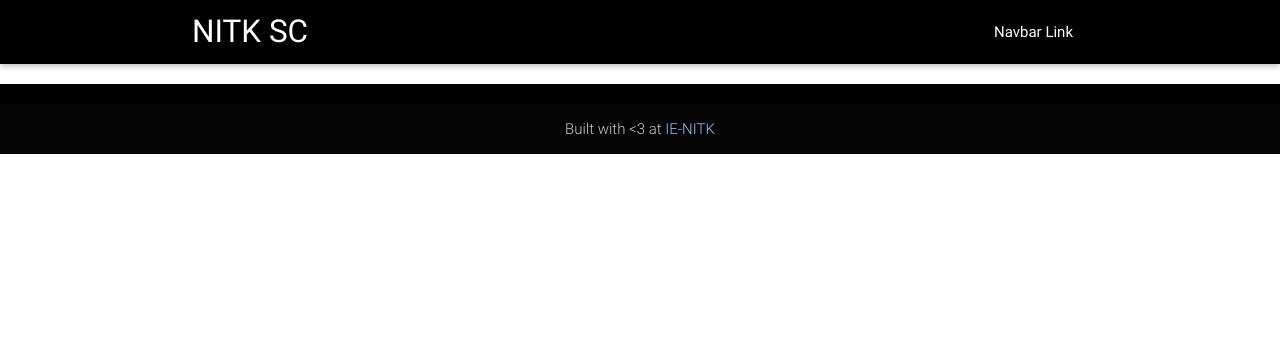
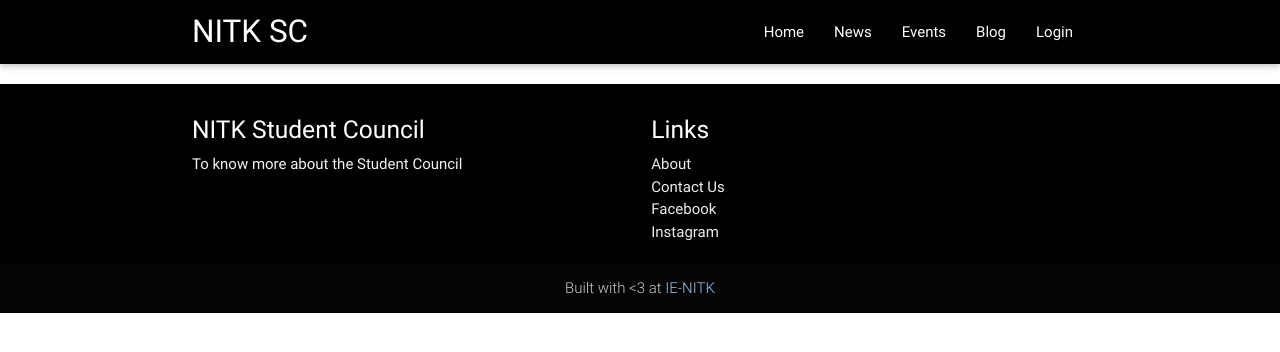
Before and after one commit to devmonster423/django-student-web, a Django app: template src/profiles/templates/profiles/edit_profile.html in a window 1280 px wide. Shown: the top 352 px of the page. Run offline with Django 3.2, Linux system fonts and the light colour scheme; the template is opened without the code that fills it, so the values that code supplies are empty; parts of the project's set-up code (start-up, migrations or seed data) failed here and were passed over; some libraries are stand-ins or nearby versions.

Commit message:
Homepage

```diff
--- a/src/static/site/css/main.css
+++ b/src/static/site/css/main.css
@@ -177,3 +177,28 @@ body>.navbar-transparent {
 .form-box form .form-control:focus {
   z-index: 2;
 }
+
+.jumbotron {
+    background-image: url("http://lorempixel.com/580/250/nature/1");
+    height: 500px;
+    background-repeat: no-repeat;
+    background-size: cover;
+    margin-bottom: 0px;
+}
+.jumbotron {
+    padding-top: 48px;
+    padding-bottom: 48px;
+}
+.jumbotron {
+    padding-top: 30px;
+    padding-bottom: 30px;
+    margin-bottom: 30px;
+    color: inherit;
+    background-color: #EEE;
+}
+* {
+    margin: 0px;
+}
+* {
+    box-sizing: border-box;
+}
--- a/src/templates/base.html
+++ b/src/templates/base.html
@@ -24,11 +24,19 @@
   <nav class="black" role="navigation">
     <div class="nav-wrapper container"><a id="logo-container" href="#" class="brand-logo">NITK SC</a>
       <ul class="right hide-on-med-and-down">
-        <li><a href="#">Navbar Link</a></li>
+        <li><a href="#">Home</a></li>
+        <li><a href="">News</a></li>
+        <li><a href="">Events</a></li>
+        <li><a href="">Blog</a></li>
+        <li><a href="">Login</a></li>
       </ul>
 
       <ul id="nav-mobile" class="side-nav">
-        <li><a href="#">Navbar Link</a></li>
+        <li><a href="">Home</a></li>
+        <li><a href="">News</a></li>
+        <li><a href="">Events</a></li>
+        <li><a href="">Blog</a></li>
+        <li><a href="">Login</a></li>
       </ul>
       <a href="#" data-activates="nav-mobile" class="button-collapse"><i class="material-icons">menu</i></a>
     </div>
@@ -38,6 +46,23 @@
 {% endblock %}
 {% block footer %}
   <footer class="page-footer black lighten">
+    <div class="container">
+            <div class="row">
+              <div class="col s12 m6">
+                <h5 class="white-text">NITK Student Council</h5>
+                <p class="grey-text text-lighten-4">To know more about the Student Council</p>
+              </div>
+              <div class="col m4 offset-m2 s12">
+                <h5 class="white-text">Links</h5>
+                <ul>
+                  <li><a class="grey-text text-lighten-3" href="#!">About</a></li>
+                  <li><a class="grey-text text-lighten-3" href="#!">Contact Us</a></li>
+                  <li><a class="grey-text text-lighten-3" href="#!">Facebook</a></li>
+                  <li><a class="grey-text text-lighten-3" href="#!">Instagram</a></li>
+                </ul>
+              </div>
+            </div>
+          </div>
     <div class="footer-copyright">
       <div class="container center">
       Built with <3 at <a class="blue-text text-lighten-3" href="http://ienitk.in">IE-NITK</a>
@@ -46,10 +71,14 @@
   </footer>
 {% endblock %}
 
-  <!--  Scripts-->
+<!--  Scripts-->
   <script src="https://code.jquery.com/jquery-2.1.1.min.js"></script>
   <script src="{% static 'materialize/js/materialize.min.js' %}"></script>
+
   {% block scripts %}
+    <script type="text/javascript">
+      $(".button-collapse").sideNav();
+    </script>
   {% endblock scripts %}
 
   </body>
```
Also changed, not shown: src/templates/home.html (+99 -0 lines).
